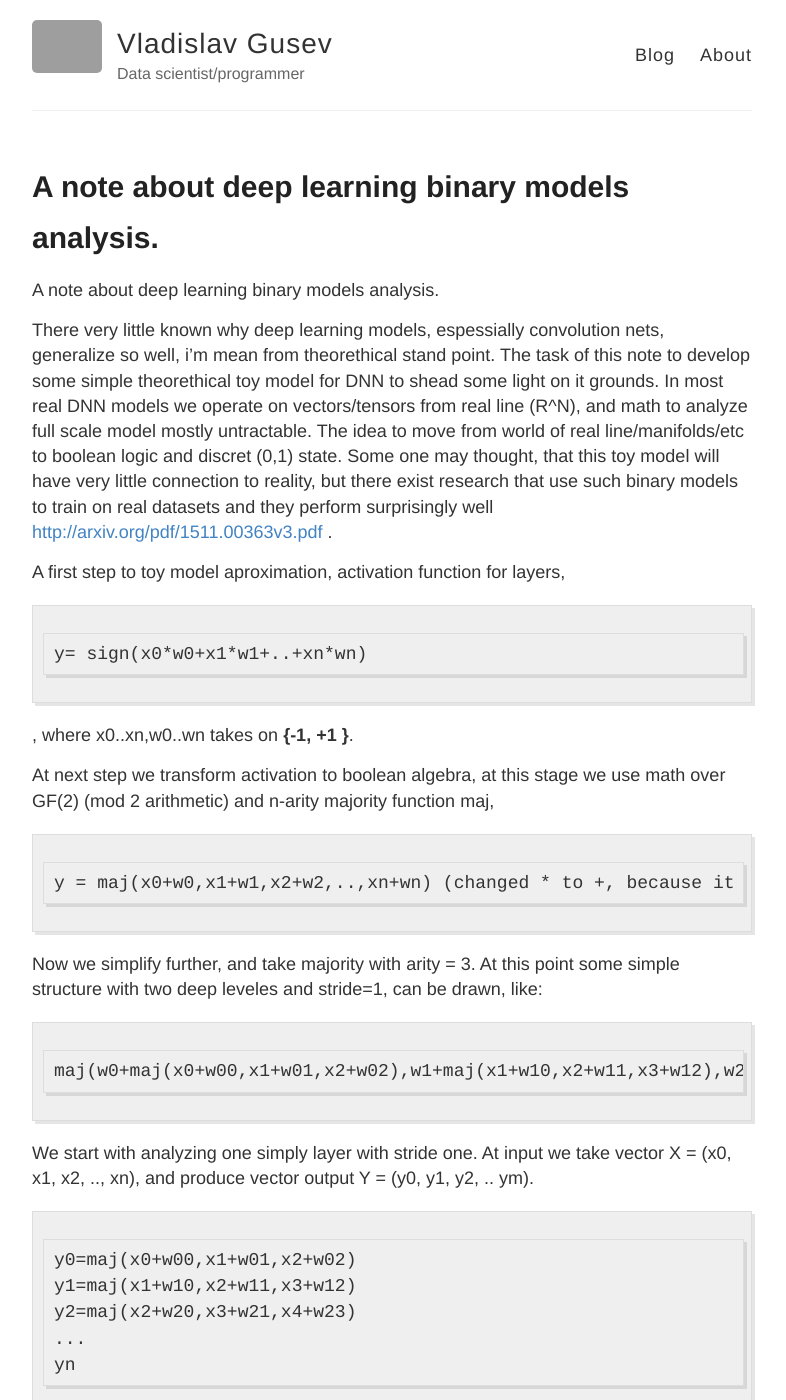
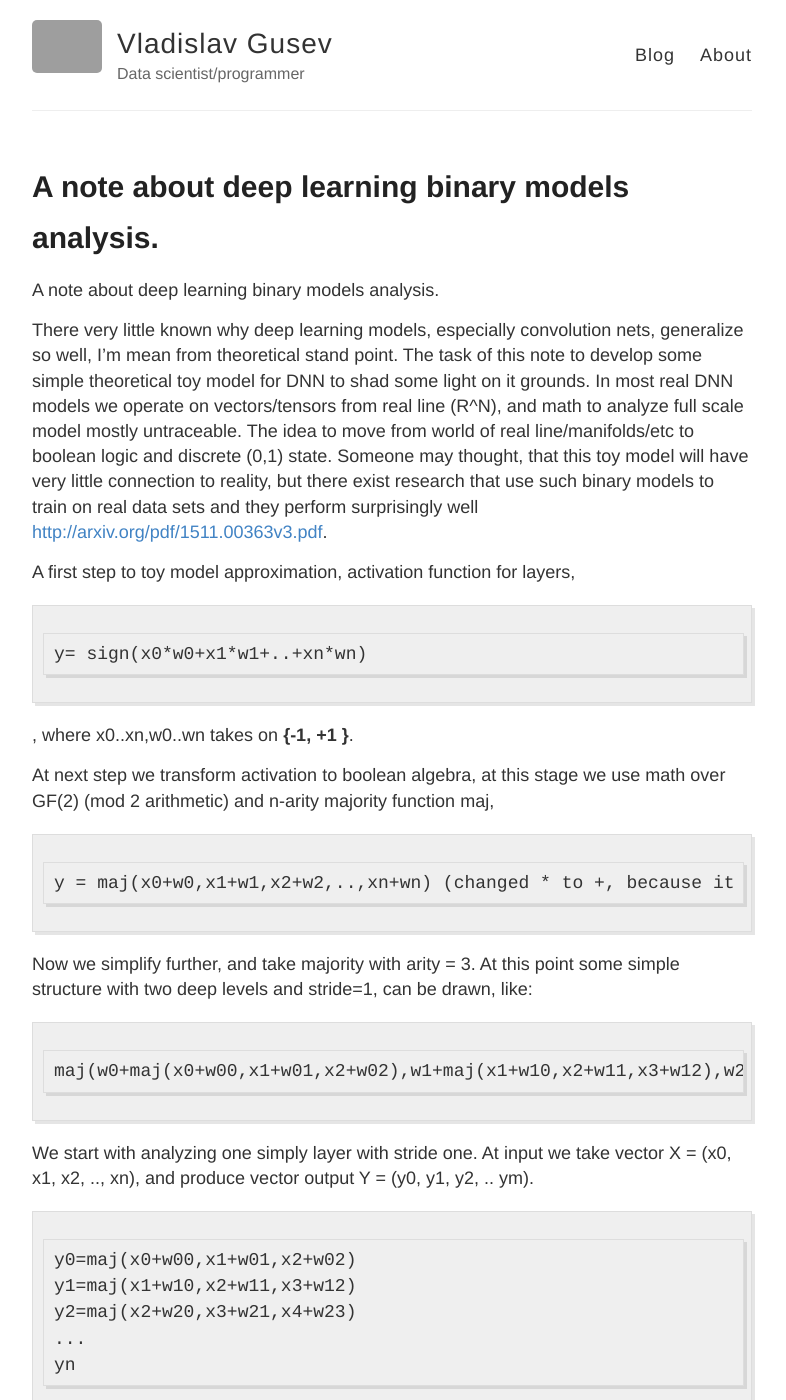
Before and after one commit to xmvlad/xmvlad.github.io, a Jekyll site: the page built from _posts/2016-9-9-Binary-DNN-Toy-Model.md, in a window 1280 px wide and 1400 px high. Shown: the whole window, without its empty margins (248-1034 px from the left). Built offline with Jekyll 4.4.1, drawn with Linux system fonts in a browser that asks for light colours; some of the changed text lies outside the part shown; grey boxes are pictures that could not be loaded.

Commit message:
DNN binary toy model fix spelling errors

```diff
--- a/_posts/2016-9-9-Binary-DNN-Toy-Model.md
+++ b/_posts/2016-9-9-Binary-DNN-Toy-Model.md
@@ -5,13 +5,9 @@ title: A note about deep learning binary models analysis.
 
 A note about deep learning binary models analysis.
 
-There very little known why deep learning models, espessially convolution nets, generalize so well, i'm mean from theorethical stand point.
-The task of this note to develop some simple theorethical toy model for DNN to shead some light on it grounds.
-In most real DNN models we operate on vectors/tensors from real line (R^N), and math to analyze full scale model mostly untractable.
-The idea to move from world of real line/manifolds/etc to boolean logic and discret (0,1) state. Some one may thought, that this toy model will have very little connection to reality, but there exist research that use such binary models to train on real datasets and they perform
-surprisingly well [http://arxiv.org/pdf/1511.00363v3.pdf](http://arxiv.org/pdf/1511.00363v3.pdf) .
+There very little known why deep learning models, especially convolution nets, generalize so well, I'm mean from theoretical stand point. The task of this note to develop some simple theoretical toy model for DNN to shad some light on it grounds. In most real DNN models we operate on vectors/tensors from real line (R^N), and math to analyze full scale model mostly untraceable. The idea to move from world of real line/manifolds/etc to boolean logic and discrete (0,1) state. Someone may thought, that this toy model will have very little connection to reality, but there exist research that use such binary models to train on real data sets and they perform surprisingly well [http://arxiv.org/pdf/1511.00363v3.pdf](http://arxiv.org/pdf/1511.00363v3.pdf).
 
-A first step to toy model aproximation, activation function for layers,
+A first step to toy model approximation, activation function for layers,
 
 	y= sign(x0*w0+x1*w1+..+xn*wn)
 
@@ -21,7 +17,7 @@ At next step we transform activation to boolean algebra, at this stage we use ma
 
 	y = maj(x0+w0,x1+w1,x2+w2,..,xn+wn) (changed * to +, because it just xor)
 
-Now we simplify further, and take majority with arity = 3. At this point some simple structure with two deep leveles and stride=1, can be drawn, like:
+Now we simplify further, and take majority with arity = 3. At this point some simple structure with two deep levels and stride=1, can be drawn, like:
 
 	maj(w0+maj(x0+w00,x1+w01,x2+w02),w1+maj(x1+w10,x2+w11,x3+w12),w2+maj(x2+w20,x3+w21,x4+w23)), ...
 
```
Also changed, not shown: other parts of _posts/2016-9-9-Binary-DNN-Toy-Model.md (+3 -3 lines).
